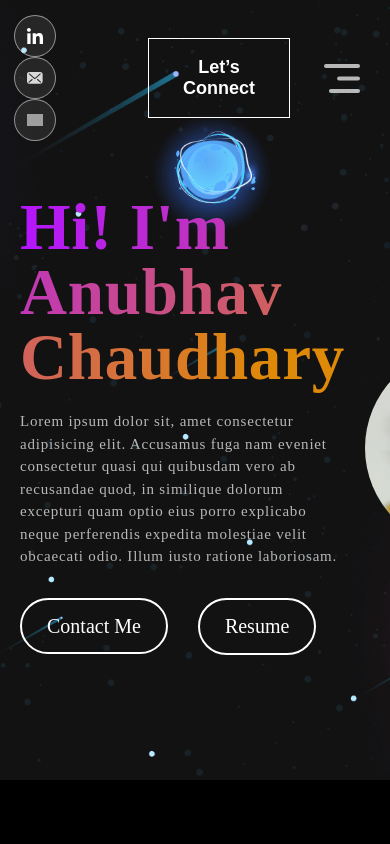
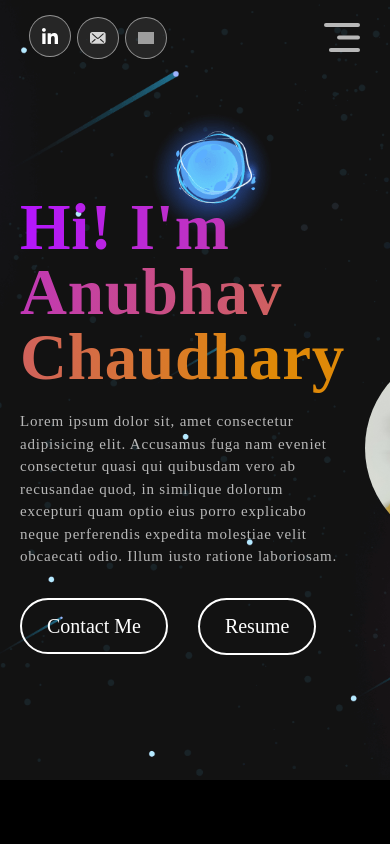
Before and after one commit to code-anubhav15/Portfolio, a React (Vite) app: page / in a window 390 px wide. Shown: the top 844 px of the page. Built offline with nearby package versions, Linux system fonts and the light colour scheme; grey boxes are pictures that could not be loaded.

Commit message:
Update Navbar.css

```diff
--- a/src/components/Navbar/Navbar.css
+++ b/src/components/Navbar/Navbar.css
@@ -2,22 +2,21 @@
   display: flex;
   align-items: center;
   justify-content: space-between;
-    padding: 15px 0;
+  padding:15px 0px;
   width: 100%;
   position: fixed;
-    top: 0;
   left: 0;
   right: 0;
   z-index: 1000;
   background: transparent;
 }
 
-  .anchor-link{
+.anchor-link {
   text-decoration: none;
   color: white;
 }
 
-  .scrolled{
+.scrolled {
   padding: 15px 0;
   background-color: #121212;
 }
@@ -32,7 +31,7 @@
   padding-left: 100px;
 }
 
-  .navbar-link{
+.navbar-link {
   font-weight: 400;
   color: #fff !important;
   letter-spacing: 0.8px;
@@ -42,7 +41,8 @@
   cursor: pointer;
 }
 
-  .navbar-link:hover,.navbar-link.active{
+.navbar-link:hover,
+.navbar-link.active {
   opacity: 1;
 }
 
@@ -138,39 +138,52 @@
   filter: brightness(0) saturate(100%) invert(0%) sepia(7%) saturate(98%) hue-rotate(346deg) brightness(95%) contrast(86%);
 }
 
-  .nav-close,.nav-open{
+.nav-close,
+.nav-open {
   display: none;
 }
 
-  @media(max-width:885px){
-    .navbar{
-        margin: 20px 0x;
+.nav-connect {
+  display: none;
+}
+
+.sidebar-connect {
+  display: none;
+}
+
+@media (max-width: 885px) {
+  .navbar {
+    padding: 15px;
     width: 100%;
   }
-    .nav-open{
+
+  .nav-open {
     display: block;
     position: fixed;
     right: 30px;
     opacity: 0.7;
     cursor: pointer;
   }
-    .nav-open:hover{
+
+  .nav-open:hover {
     opacity: 1;
   }
-    .nav-close{
+
+  .nav-close {
     display: block;
     position: relative;
     top: 15px;
-        left:50px;
+    left: 50px;
     width: 30px;
     cursor: pointer;
     opacity: 0.7;
   }
 
-    .nav-close:hover{
+  .nav-close:hover {
     opacity: 1;
   }
-    .nav-menu{
+
+  .nav-menu {
     position: fixed;
     flex-direction: column;
     align-items: center;
@@ -181,12 +194,23 @@
     width: 280px;
     height: 100%;
     z-index: 2;
-        transition: right 0.5s;
+    transition: left 0.5s;
     left: -350px;
   }
-    .nav-menu li{
+
+  .nav-menu li {
     font-size: 30px;
     padding-right: 150px;
     flex-direction: row;
   }
+
+  .nav-connect {
+    display: none;
   }
+
+  .sidebar-connect {
+    display: block;
+    margin-bottom: 20px;
+    padding-right: 150px;
+  }
+}
```
Lines whose indentation alone changed are shown as unchanged.
